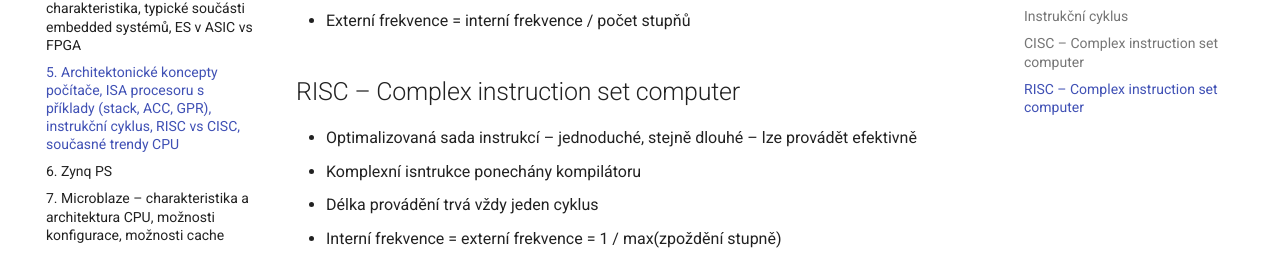
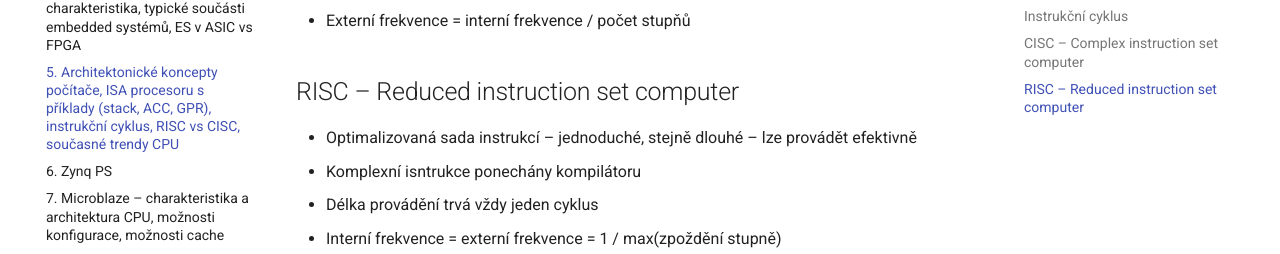
Before and after one commit to jakubklimo/HSC, an MkDocs documentation site: the page built from docs/HSC_5.md, in a window 1280 px wide and 900 px high, scrolled down 3534 px. Shown: the part 371-625 px from the top of the window. Built offline with MkDocs 1.6.1 and Material for MkDocs 9.7.7, drawn with Linux system fonts in a browser that asks for light colours.

Commit message:
Update HSC_5.md

```diff
--- a/docs/HSC_5.md
+++ b/docs/HSC_5.md
@@ -99,7 +99,7 @@ Všechny kroky nutné k vykonání instrukce:
 - Interní Frekvence = 1 / zpoždění na nejdelší kombinační cestě
 - Externí frekvence = interní frekvence / počet stupňů
 
-## RISC – Complex instruction set computer
+## RISC – Reduced instruction set computer
 
 - Optimalizovaná sada instrukcí – jednoduché, stejně dlouhé – lze provádět efektivně
 - Komplexní isntrukce ponechány kompilátoru
```
